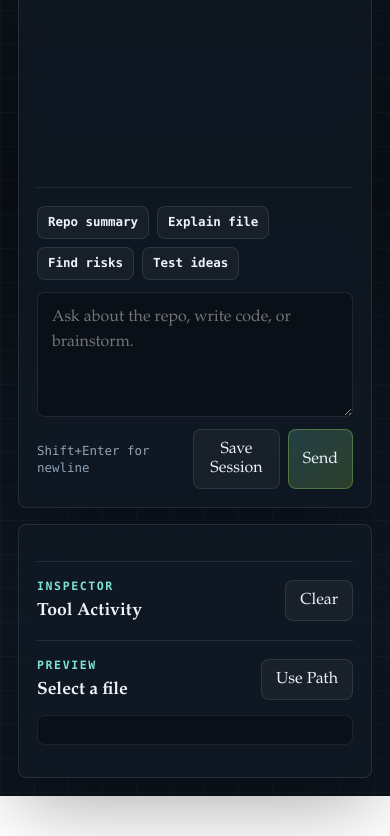
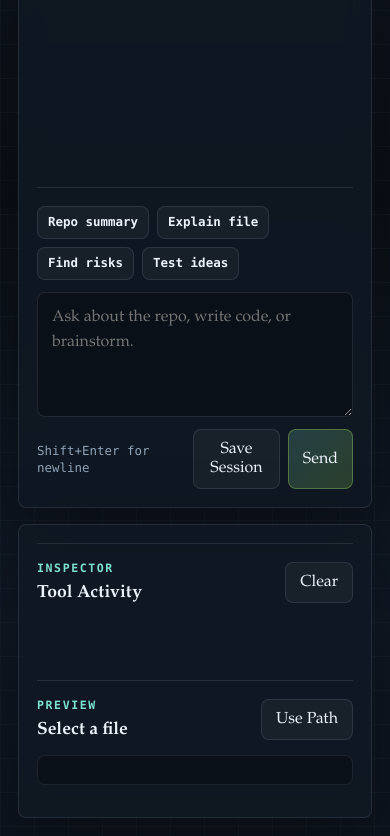
Before and after one commit to H33T589/quiet-lab, a website: page projects/ollama-chat/public/index.html in a window 390 px wide. Shown: the part 636-1472 px from the top of the page. Before the commit the page ends 1432 px from the top, so only its background shows below. Drawn offline with Linux system fonts and the light colour scheme; no server answers.

Commit message:
tool inspector UI optimization

```diff
--- a/projects/ollama-chat/public/styles.css
+++ b/projects/ollama-chat/public/styles.css
@@ -92,6 +92,20 @@ select {
   border-top: 1px solid var(--line);
   margin-top: 18px;
   padding-top: 18px;
+}
+
+.rail-right {
+  display: grid;
+  grid-template-rows: minmax(0, 1fr) minmax(0, 1fr);
+  gap: 18px;
+}
+
+.rail-right .rail-section {
+  display: flex;
+  flex-direction: column;
+  margin-top: 0;
+  min-height: 0;
+  overflow: hidden;
 }
 
 .rail-left .session-list {
@@ -591,8 +605,11 @@ textarea {
 }
 
 .tool-events {
+  align-content: start;
   display: grid;
   gap: 10px;
+  overflow: auto;
+  padding-right: 4px;
 }
 
 .tool-card {
@@ -897,7 +914,7 @@ textarea {
 
   .rail-right {
     grid-column: 1 / -1;
-    min-height: 320px;
+    min-height: 620px;
   }
 }
 
```
